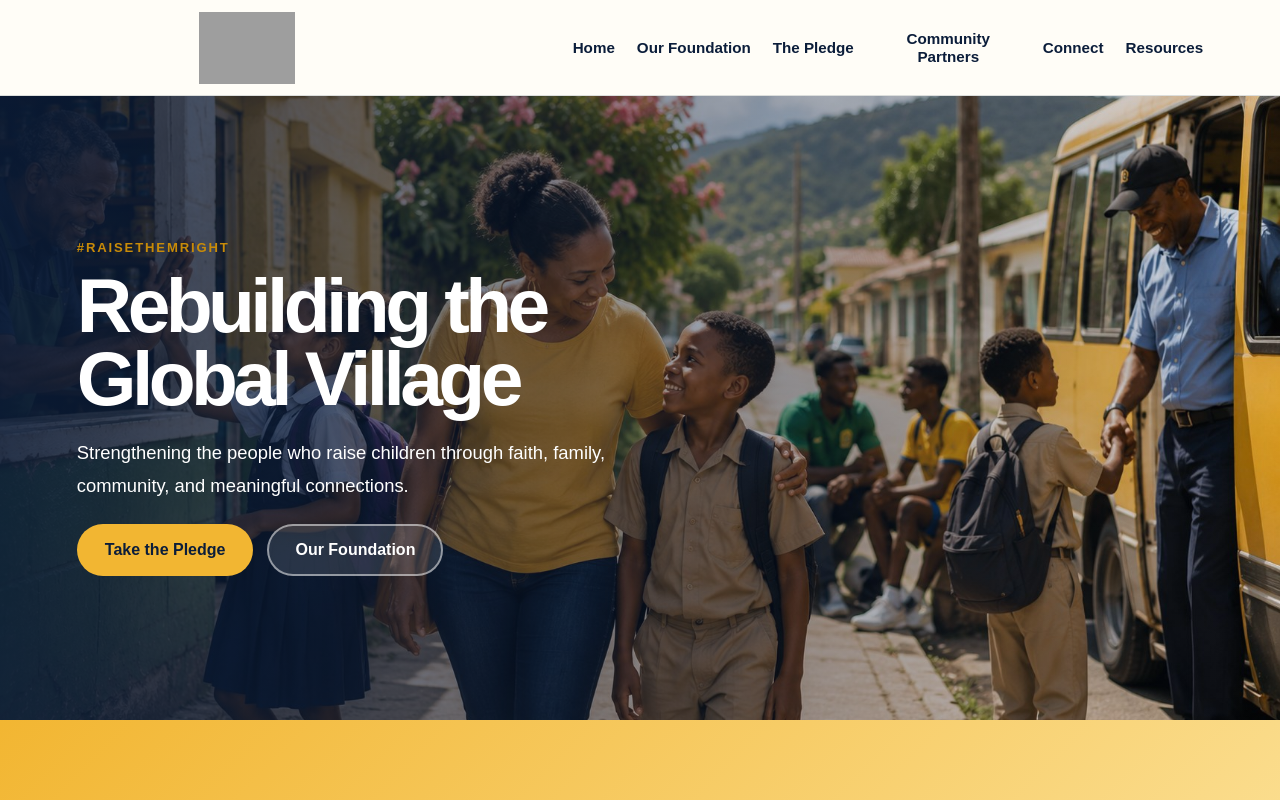
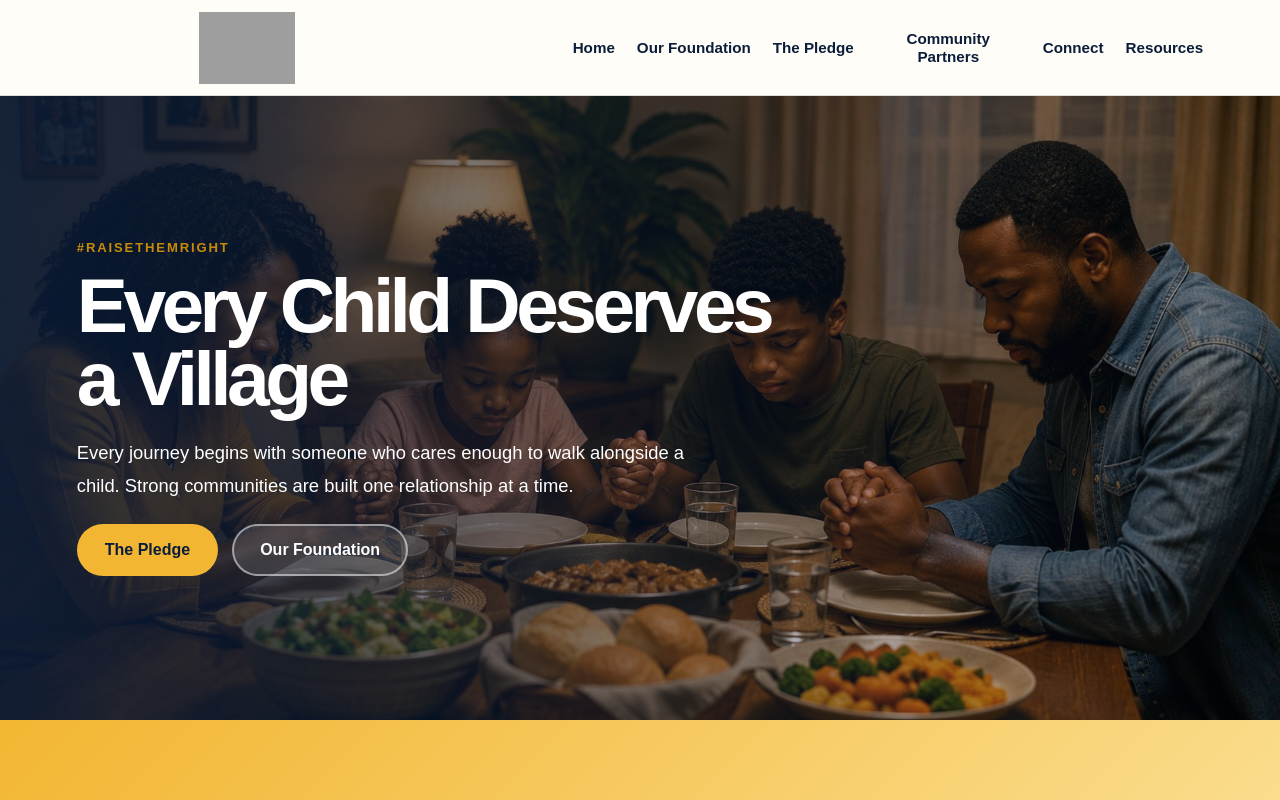
Before and after one commit to nathleegrant-lang/raise-them-right, a Next.js app: page / in a window 1280 px wide. Shown: the top 800 px of the page. Built offline with nearby package versions, Linux system fonts and the light colour scheme; grey boxes are pictures that could not be loaded.

Commit message:
Update page.tsx

```diff
--- a/src/app/page.tsx
+++ b/src/app/page.tsx
@@ -1,4 +1,7 @@
+"use client";
+
 import Image from "next/image";
+import { useEffect, useState } from "react";
 
 const beliefs = [
   "Every child deserves a strong village.",
@@ -8,35 +11,113 @@ const beliefs = [
   "Technology should strengthen human connection.",
 ];
 
+const heroSlides = [
+  {
+    image: "/images/hero-slider/hero-4-school-walk.jpg",
+    eyebrow: "#RaiseThemRight",
+    title: "Every Child Deserves a Village",
+    description:
+      "Every journey begins with someone who cares enough to walk alongside a child. Strong communities are built one relationship at a time.",
+    primaryLabel: "The Pledge",
+    primaryHref: "/pledge",
+    secondaryLabel: "Our Foundation",
+    secondaryHref: "/about",
+  },
+  {
+    image: "/images/hero-slider/hero-1-main-village.jpg",
+    eyebrow: "#RaiseThemRight",
+    title: "Rebuilding the Global Village",
+    description:
+      "Strengthening the people who raise children through faith, family, community, and meaningful connections.",
+    primaryLabel: "Community Partners",
+    primaryHref: "/join",
+    secondaryLabel: "Learn More",
+    secondaryHref: "/about",
+  },
+  {
+    image: "/images/hero-slider/hero-2-community-mentor.jpg",
+    eyebrow: "It still takes a village",
+    title: "Great Communities Invest in Their Children",
+    description:
+      "Parents, teachers, coaches, mentors, neighbours, and faith communities all help shape the next generation.",
+    primaryLabel: "Community Partners",
+    primaryHref: "/join",
+    secondaryLabel: "Connect",
+    secondaryHref: "/support",
+  },
+  {
+    image: "/images/hero-slider/hero-3-family-prayer.jpg",
+    eyebrow: "Faith. Family. Community.",
+    title: "Strong Homes Build Strong Nations",
+    description:
+      "Love, faith, prayer, and character are first nurtured at home and strengthened by the Global Village.",
+    primaryLabel: "Connect",
+    primaryHref: "/support",
+    secondaryLabel: "Resources",
+    secondaryHref: "/resources",
+  },
+];
+
 export default function Home() {
+  const [activeSlide, setActiveSlide] = useState(0);
+
+  useEffect(() => {
+    const timer = setInterval(() => {
+      setActiveSlide((current) => (current + 1) % heroSlides.length);
+    }, 7000);
+
+    return () => clearInterval(timer);
+  }, []);
+
+  const currentSlide = heroSlides[activeSlide];
+
   return (
     <main>
-      <section id="top" className="hero-section">
+      <section id="top" className="hero-section hero-slider">
         <div className="hero-image-wrap">
-          <Image
-            src="/images/raise-them-right-hero.jpg"
-            alt="A warm community scene with adults and children."
-            fill
-            priority
-            className="hero-image"
-          />
+          {heroSlides.map((slide, index) => (
+            <Image
+              key={slide.image}
+              src={slide.image}
+              alt={slide.title}
+              fill
+              priority={index === 0}
+              className={`hero-image hero-slide-image ${
+                index === activeSlide ? "active" : ""
+              }`}
+            />
+          ))}
+
           <div className="hero-overlay" />
 
           <div className="hero-content">
-            <p className="eyebrow">#RaiseThemRight</p>
-            <h1>
-              Rebuilding the<br />
-              Global Village
-            </h1>
-            <p>
-              Strengthening the people who raise children through faith,
-              family, community, and meaningful connections.
-            </p>
+            <p className="eyebrow">{currentSlide.eyebrow}</p>
+
+            <h1>{currentSlide.title}</h1>
+
+            <p>{currentSlide.description}</p>
 
             <div className="hero-actions">
-              <a href="/pledge" className="button primary">Take the Pledge</a>
-              <a href="/about" className="button secondary">Our Foundation</a>
+              <a href={currentSlide.primaryHref} className="button primary">
+                {currentSlide.primaryLabel}
+              </a>
+
+              <a href={currentSlide.secondaryHref} className="button secondary">
+                {currentSlide.secondaryLabel}
+              </a>
             </div>
+          </div>
+
+          <div className="hero-dots">
+            {heroSlides.map((slide, index) => (
+              <button
+                key={slide.image}
+                type="button"
+                aria-label={`Go to slide ${index + 1}`}
+                className={index === activeSlide ? "active" : ""}
+                onClick={() => setActiveSlide(index)}
+              />
+            ))}
           </div>
         </div>
       </section>
@@ -58,7 +139,9 @@ export default function Home() {
               Stand with the vision and commit to strengthening the people who
               raise children.
             </p>
-            <a href="/pledge" className="button primary">Take the Pledge</a>
+            <a href="/pledge" className="button primary">
+              Take the Pledge
+            </a>
           </div>
 
           <div className="action-card">
@@ -67,7 +150,9 @@ export default function Home() {
               Share your encouragement, prayer, mentorship, experience, or
               professional expertise with families seeking connection.
             </p>
-            <a href="/join" className="button primary">Community Partners</a>
+            <a href="/join" className="button primary">
+              Community Partners
+            </a>
           </div>
 
           <div className="action-card">
@@ -76,7 +161,9 @@ export default function Home() {
               No family should walk alone. Connect with someone ready to listen,
               encourage, and walk alongside you.
             </p>
-            <a href="/support" className="button primary">Connect</a>
+            <a href="/support" className="button primary">
+              Connect
+            </a>
           </div>
         </div>
       </section>
@@ -172,8 +259,12 @@ export default function Home() {
           </p>
 
           <div className="hero-actions">
-            <a href="/join" className="button primary">Community Partners</a>
-            <a href="/support" className="button secondary">Connect</a>
+            <a href="/join" className="button primary">
+              Community Partners
+            </a>
+            <a href="/support" className="button secondary">
+              Connect
+            </a>
           </div>
         </div>
 
```
